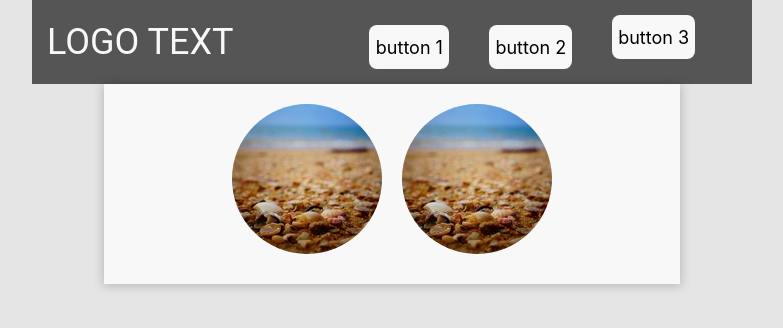
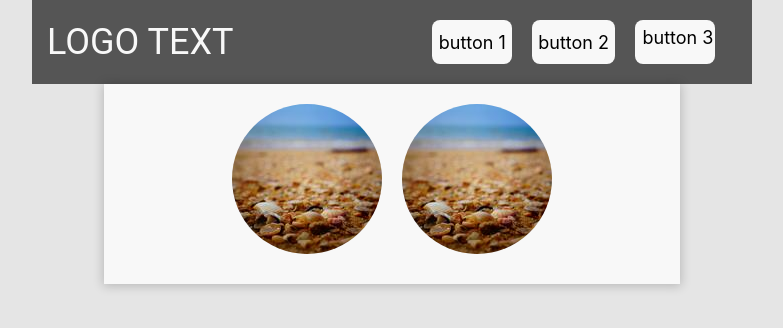
Before and after one commit to gabrielamalec/vue-project, a Vue app: page / in a window 1280 px wide. Shown: the top 328 px of the page, without its empty margins (248-1031 px from the left). Built offline with nearby package versions, Linux system fonts and the light colour scheme.

Commit message:
feat: small update

```diff
--- a/src/components/ButtonHamburger.vue
+++ b/src/components/ButtonHamburger.vue
@@ -40,7 +40,7 @@
             display: flex;
             justify-content: center;
             align-items: center;
-            background-color: #555;
+            background-color:rgba(0,0,0,0);
             border: 0;
         }
     }
@@ -68,9 +68,6 @@
                 transition: 0.3s;
             }
 
-            &--wrapper {
-                background-color: #dedede;
-            }
     }
 
         & .hamburger-posit {
--- a/src/components/ButtonItem.vue
+++ b/src/components/ButtonItem.vue
@@ -1,12 +1,8 @@
 <template>
-    <li class="ul__li"><button class="ul__li__button" type="button"><slot /></button></li>
+    <button class="ul__li__button" type="button"><slot /></button>
 </template>
 
 <style scoped>
-    .ul__li {
-        list-style: none;
-        align-self: flex-end;
-    }
     .ul__li__button {
         min-width: 80px;
         min-height: 44px;
@@ -17,10 +13,4 @@
         border: none;
     }
 
-  @media (min-width: 720px) {
-      .ul__li {
-          padding-right: 20px;
-      }
-  }
-
 </style>
--- a/src/components/NavigationMenu.vue
+++ b/src/components/NavigationMenu.vue
@@ -55,9 +55,8 @@
 
 
 <style lang="scss" scoped>
-
   .ul__li {
-          align-self: flex-end;
+        align-self: flex-end;
       }
 
   .side__li {
```
Also changed, not shown: src/store.js (deleted, +0 -14 lines).
